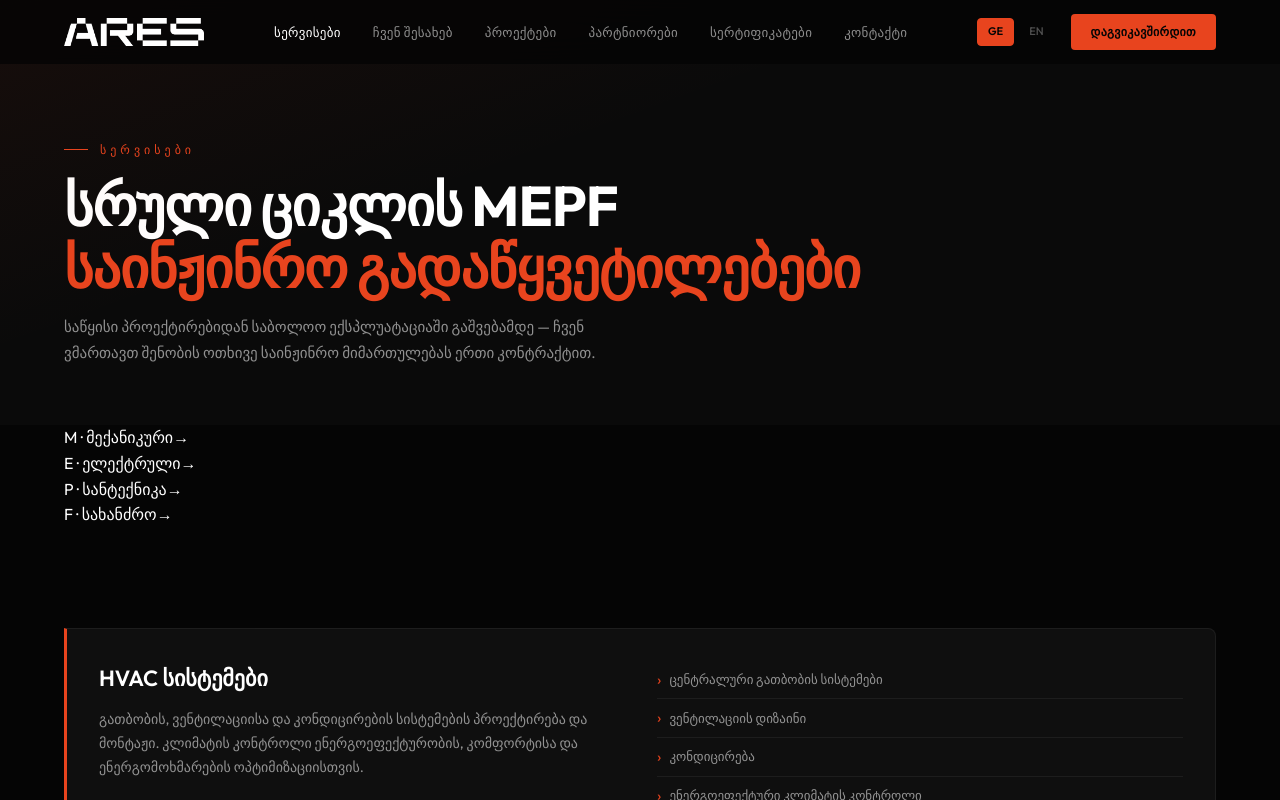
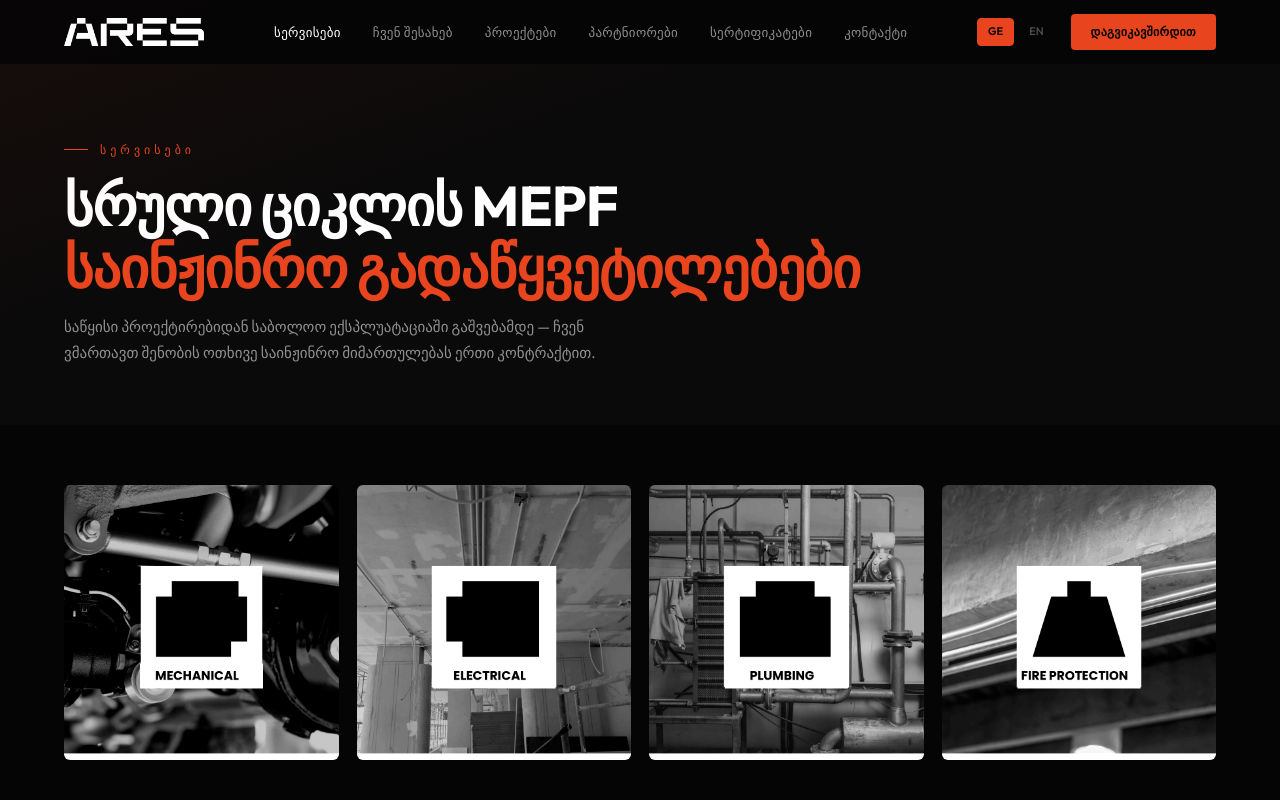
Before and after one commit to lukasturua9444/ares-ge, a Next.js app: page /ka/services in a window 1280 px wide. Shown: the top 800 px of the page. Built offline with nearby package versions, Linux system fonts and the light colour scheme.

Commit message:
Add CSS for service discipline cards

```diff
--- a/src/app/globals.css
+++ b/src/app/globals.css
@@ -570,3 +570,79 @@ body.menu-open .wrap {
     max-width: 100%;
   }
 }
+
+
+/* Topic 3 — Service discipline cards */
+.discipline-cards {
+  padding: 60px 0 0;
+}
+.discipline-grid {
+  display: grid;
+  grid-template-columns: repeat(4, 1fr);
+  gap: 18px;
+}
+.disc-card {
+  position: relative;
+  aspect-ratio: 1 / 1;
+  border-radius: 6px;
+  overflow: hidden;
+  cursor: pointer;
+  background: #111;
+  display: block;
+  transition: transform 0.4s cubic-bezier(0.2, 0.8, 0.2, 1);
+}
+.disc-photo {
+  position: absolute;
+  inset: 0;
+  background-size: cover;
+  background-position: center;
+  filter: grayscale(1) contrast(1.05);
+  transition: filter 0.5s ease, transform 0.5s ease;
+}
+.disc-overlay {
+  position: absolute;
+  left: 0;
+  right: 0;
+  bottom: 0;
+  padding: 14px 18px;
+  background: linear-gradient(180deg, transparent 0%, rgba(0,0,0,0.95) 100%);
+  color: #fff;
+  font-size: 13px;
+  letter-spacing: 2.5px;
+  text-transform: uppercase;
+  font-weight: 700;
+  transform: translateY(101%);
+  transition: transform 0.4s cubic-bezier(0.2, 0.8, 0.2, 1);
+  z-index: 3;
+  display: flex;
+  justify-content: space-between;
+  align-items: center;
+}
+.disc-arrow {
+  color: var(--accent);
+  transition: transform 0.4s ease;
+  font-size: 16px;
+}
+.disc-card:hover {
+  transform: translateY(-4px);
+}
+.disc-card:hover .disc-photo {
+  filter: grayscale(0.2) contrast(1.05);
+  transform: scale(1.03);
+}
+.disc-card:hover .disc-overlay {
+  transform: translateY(0);
+}
+.disc-card:hover .disc-arrow {
+  transform: translateX(4px);
+}
+@media (max-width: 900px) {
+  .discipline-grid {
+    grid-template-columns: repeat(2, 1fr);
+  }
+}
+@media (max-width: 500px) {
+  .discipline-grid {
+    grid-template-columns: 1fr;
+  }
+}
```
